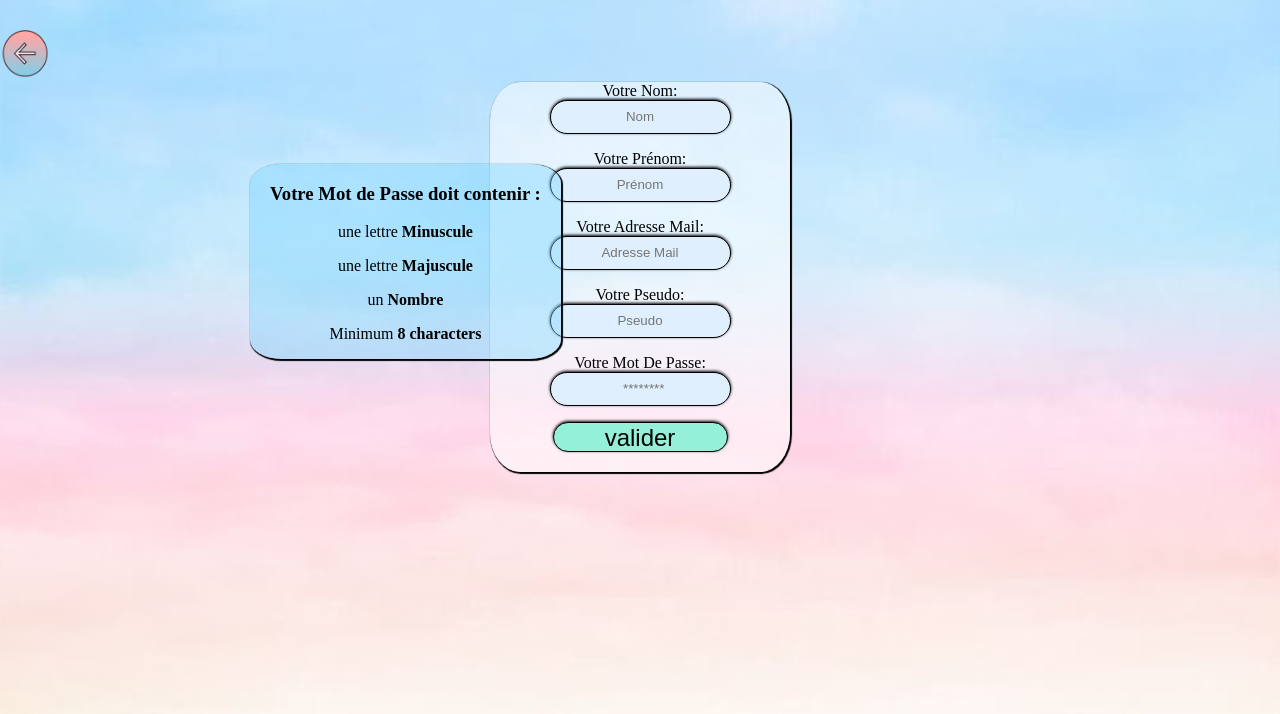
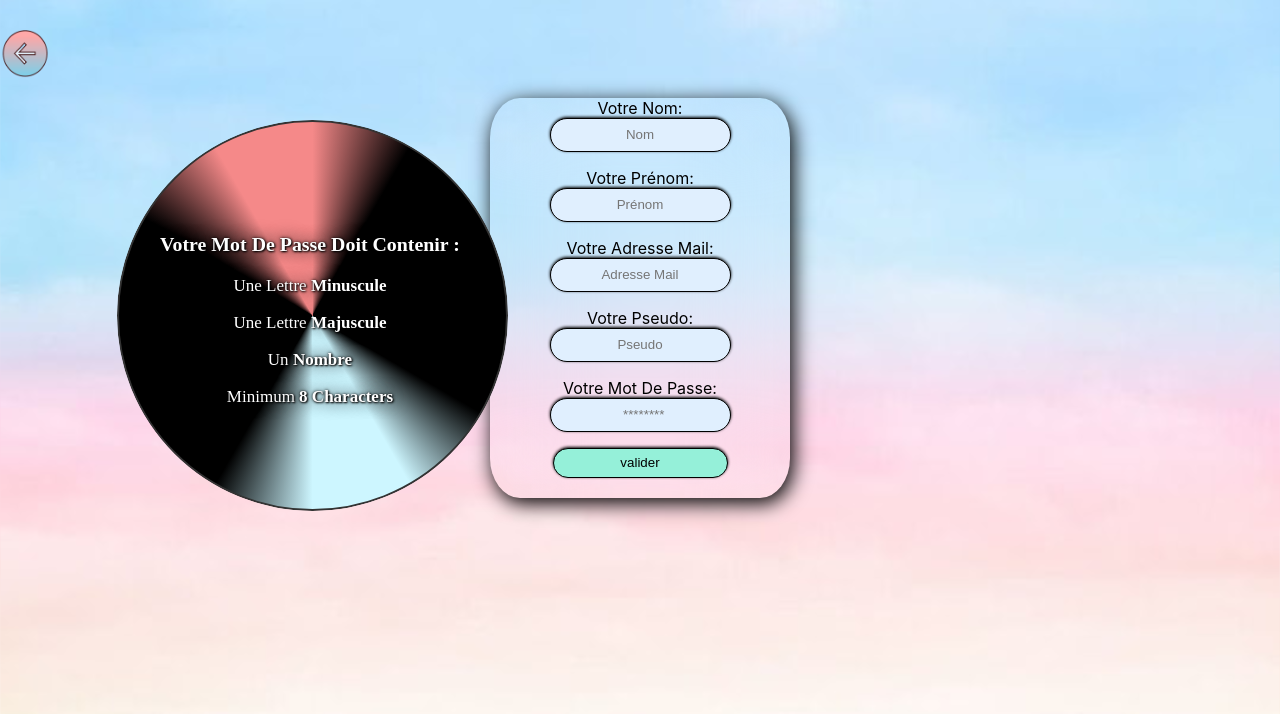
Before and after one commit to Mavrokai/myCatroulette, a PHP site: page /inscription.html in a window 1280 px wide; the page is wider, and only the part inside the window is pictured. Shown: the part 86-800 px from the top of that part. Run offline with PHP 8.4, Linux system fonts and the light colour scheme.

Commit message:
finilisation de iinscription ~~

```diff
--- a/inscription.css
+++ b/inscription.css
@@ -57,6 +57,7 @@
 form {
   margin-top: 20px;
 }
+
 
 .FirstName {
   text-align: center;
@@ -150,28 +151,93 @@
 }
 
 .frame {
+  backdrop-filter: blur(50px);
   border-radius: 10%;
   position: relative;
   margin:auto;
   text-align: center;
   width: 300px;
-  box-shadow: 1px 1px 1px 1px #000000;
-  background: rgba(255, 255, 255, 0.525);
+  box-shadow: 3px 5px 20px 0.5px #000000;
   padding-bottom: 20px;
 }
 
-#message{
-  margin: auto;
-  background: rgba(123, 213, 255, 0.404);
+
+#message {
+  margin-top: -370px;
+  margin-left: 125px;
+  width: 375px;
+  height: 375px;
+  color: #fff;
+  background-image: url(./Images/login2.0.jpg);
+  background-size: cover;
+  background-position-x: 5px;
+  background-position-y: -200px;
+  border: none;
+  border-radius: 50%;
+  position: relative;
+  transition: .3s;
+  backdrop-filter: blur(50px);
+}
+
+.condition {
+  margin-top: 85px;
+  margin-left: 35px;
+  font-size: 17px;
   position: absolute;
-  border-radius: 10%;
-  box-shadow: 1px 1px 1px 1px rgb(0, 0, 0);
-  text-align: center;
-  left: 250px;
-  top: 250px;
-  padding-left: 20px;
-  padding-right: 20px;
+  color: #ffffff;
+  text-transform: capitalize;
+  text-shadow: 1px 1px 2px rgb(0, 0, 0), 0 0 1em #000000, 0 0 0.2em #000000;
 }
-input[type="submit"] {
-font-size: 150%;
+
+#message:before {
+  content: "";
+  position: absolute;
+  inset: -8px;
+  padding: 10px;
+  border-radius: 50%;
+  background: conic-gradient(
+        #F58989 ,
+        black 30deg 120deg,
+        #CDF6FF 150deg 180deg,
+        black 210deg 300deg,
+        #F58989 330deg
+    );
+  -webkit-mask:
+    linear-gradient(#000 0 0) content-box,
+    linear-gradient(#000 0 0);
+  -webkit-mask-composite: xor;
+          mask-composite: intersect
 }
+#message:after {
+  position: absolute;
+  inset: -100px;
+  background:
+    radial-gradient(200px at left  400px top 150px,#F58989 100%,#0000),
+    radial-gradient(200px at right 400px bottom 150px,#CDF6FF 100%,#0000);
+  filter: blur(160px);
+  opacity: .3;
+}
+
+#message:before,
+#message:after {
+  transition:.5s, 99999s 99999s transform;
+}
+#message:hover {
+  box-shadow: 0 0 0 1px #666;
+}
+
+#message:hover:before,
+#message:hover:after {
+  transform: rotate(36000deg);
+  transition: .5s,600s linear transform;
+}
+#message:before {
+  background-color: #222;
+    border: 2px solid #333;
+}
+
+
+.lastName, .firstName, .mail, .pseudo, .password {
+  font-family: -apple-system, BlinkMacSystemFont, "Segoe UI", Roboto, Oxygen, Ubuntu, Cantarell, "Fira Sans", "Droid Sans", "Helvetica Neue", sans-serif;
+    font-size: 16px;
+}
--- a/inscription.html
+++ b/inscription.html
@@ -21,18 +21,19 @@
             <img src="./Images/retour-removebg-preview.png" alt="retour" class="Retour">
         </a>
         <div class="frame">
-
+            <p class="lastName">
                 Votre Nom: <br> <input type="text" name="LastName" class="LastName" placeholder="Nom" required>
-            <p>
+            </p>
+            <p class="firstName">
                 Votre Prénom: <br> <input type="text" name="FirstName" class="FirstName" placeholder="Prénom" required>
             </p>
-            <p>
+            <p class="mail">
                 Votre Adresse Mail: <br> <input type="email" name="Mail" id="Mail" placeholder="Adresse Mail" required>
             </p>
-            <p>
+            <p class="pseudo">
                 Votre Pseudo: <br> <input type="text" name="Pseudo" id="Pseudo" placeholder="Pseudo" required>
             </p>
-            <p>
+            <p class="password">
                 Votre Mot De Passe: <br> <input type="password" name="password" id="psw" placeholder="  ********"
                     pattern="(?=.*\d)(?=.*[a-z])(?=.*[A-Z]).{8,}"
                     title="Votre mot de passe doit contenir minimum 8 caractères, une lettre minuscule, une lettre majuscule, un chiffre"
@@ -41,12 +42,14 @@
             <input type="submit" value="valider" id="submit">
         </div>
         <div id="message">
+            <div class="condition">
                 <h3>Votre <b>Mot de Passe</b> doit contenir :</h3>
                 <p id="letter" class="invalid"> une lettre <b>Minuscule</b></p>
                 <p id="capital" class="invalid"> une lettre <b>Majuscule</b></p>
                 <p id="number" class="invalid"> un <b>Nombre</b></p>
                 <p id="length" class="invalid">Minimum <b>8 characters</b></p>
             </div>
+        </div>
     </form>
 </body>
 
```
Lines whose indentation alone changed are shown as unchanged.
